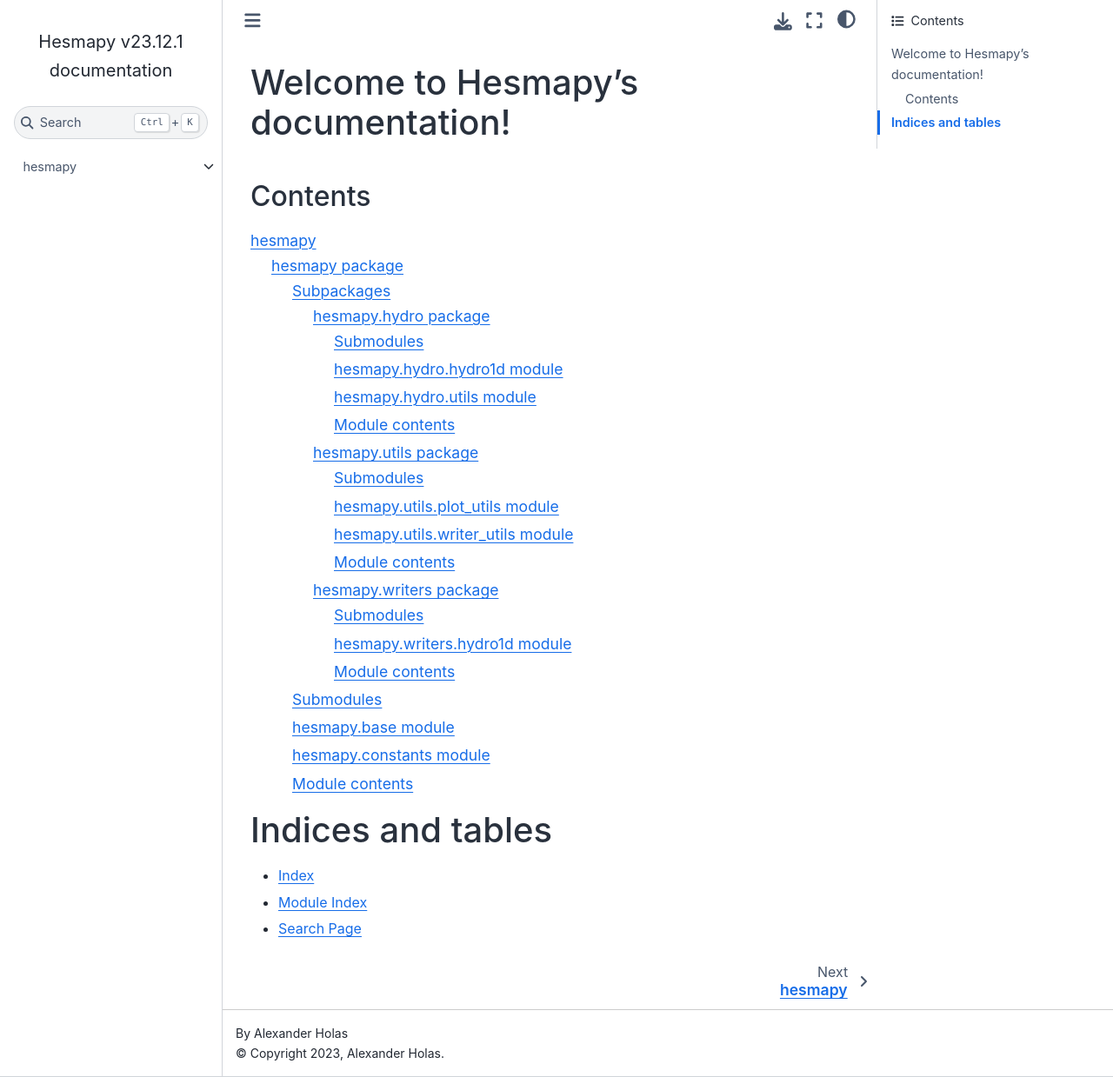
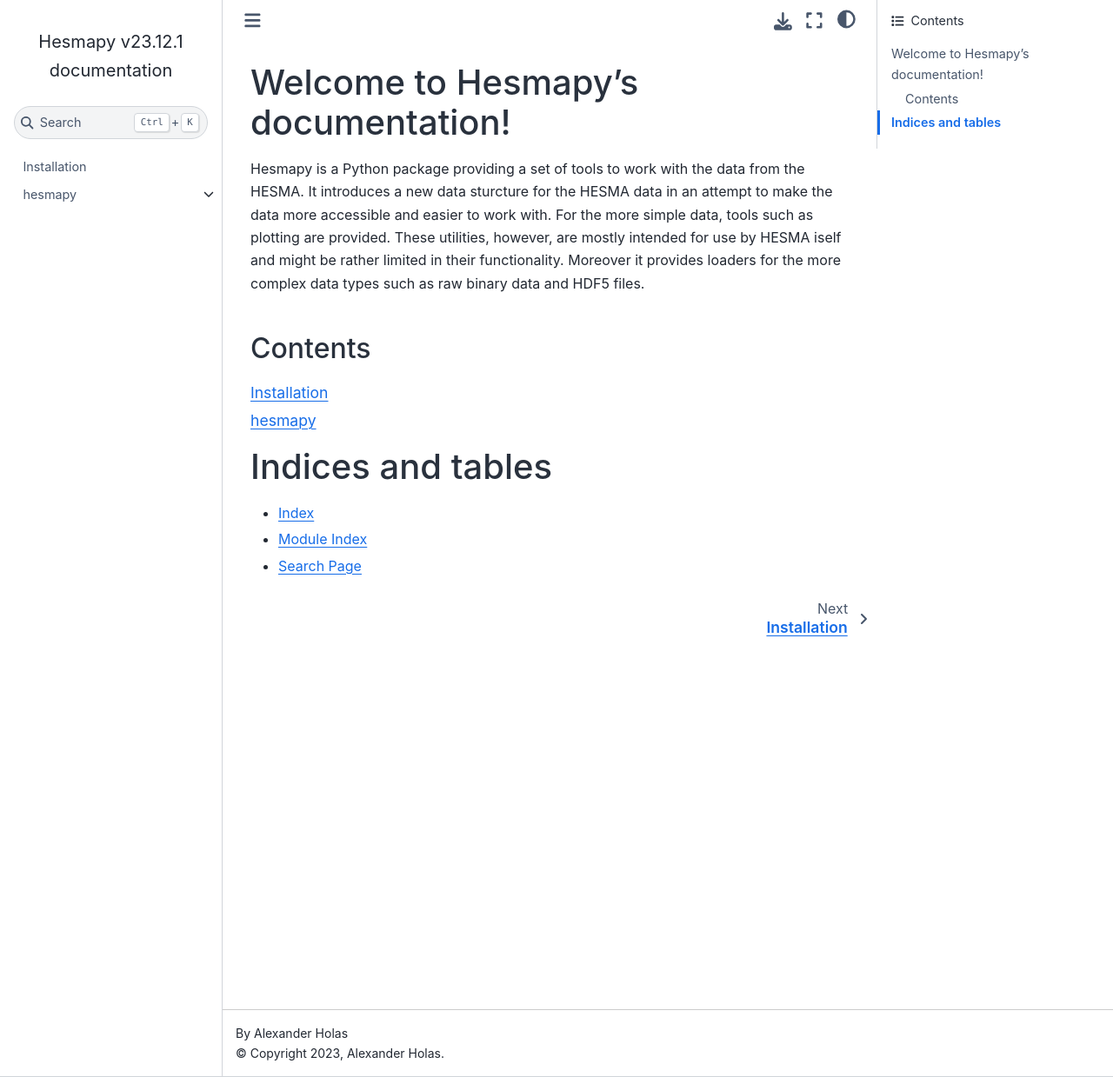
Before and after one commit to AlexHls/hesmapy, a Sphinx documentation site: the page built from docs/source/index.rst, in a window 1280 px wide and 1239 px high. Shown: the whole window at 87% size. Built offline with Sphinx 7.4.7 and the Sphinx Book theme 1.1.4, drawn with Linux system fonts in a browser that asks for light colours.

Commit message:
Added installation instructions

```diff
--- a/docs/source/conf.py
+++ b/docs/source/conf.py
@@ -17,6 +17,7 @@
 extensions = [
     "sphinx.ext.autodoc",
     "sphinx.ext.autosummary",
+    "sphinx_copybutton",
 ]
 
 templates_path = ["_templates"]
--- a/docs/source/index.rst
+++ b/docs/source/index.rst
@@ -6,12 +6,20 @@
 Welcome to Hesmapy's documentation!
 ===================================
 
+Hesmapy is a Python package providing a set of tools to work with the data from the HESMA.
+It introduces a new data sturcture for the HESMA data in an attempt to make the data more accessible and easier to work with.
+For the more simple data, tools such as plotting are provided.
+These utilities, however, are mostly intended for use by HESMA iself and might be rather limited in their functionality.
+Moreover it provides loaders for the more complex data types such as raw binary data and HDF5 files.
+
 Contents
 --------
 
 .. toctree::
+    :maxdepth: 1
 
-   modules/modules
+    installation
+    modules/modules
 
 
 
```
Also changed, not shown: README.md (+2 -2 lines), docs/source/installation.rst (added, +35 -0 lines).
